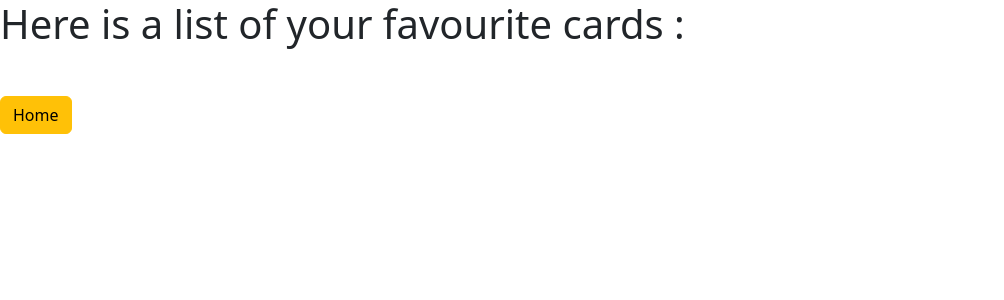
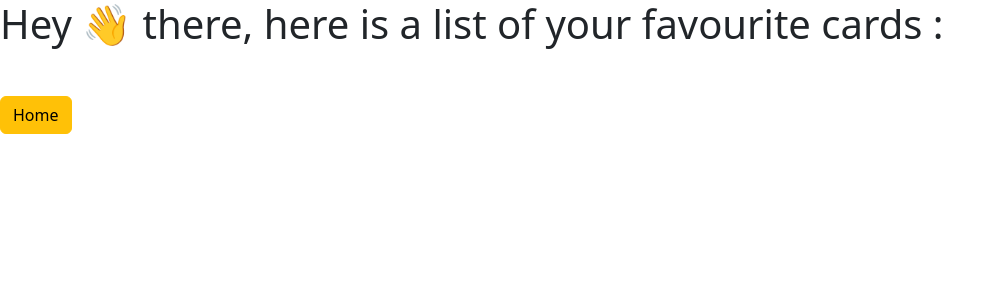
Before and after one commit to therealdhrxv/AirBnb-Clone, a React (Create React App) app: page /fav in a window 1280 px wide. Shown: the top 300 px of the page, without its empty margins (0-1004 px from the left). Built offline with nearby package versions, Linux system fonts and the light colour scheme.

Commit message:
Testing vercel deployment

```diff
--- a/src/components/Favourites.js
+++ b/src/components/Favourites.js
@@ -7,7 +7,7 @@ import { Link } from "react-router-dom";
 export default function Favourites (props) {
     return (
         <>
-            <h1> Here is a list of your favourite cards :  </h1>
+            <h1> Hey 👋 there, here is a list of your favourite cards :  </h1>
 
             {/* The component that will render the fav cards */}
             <FavouriteCards />
```
